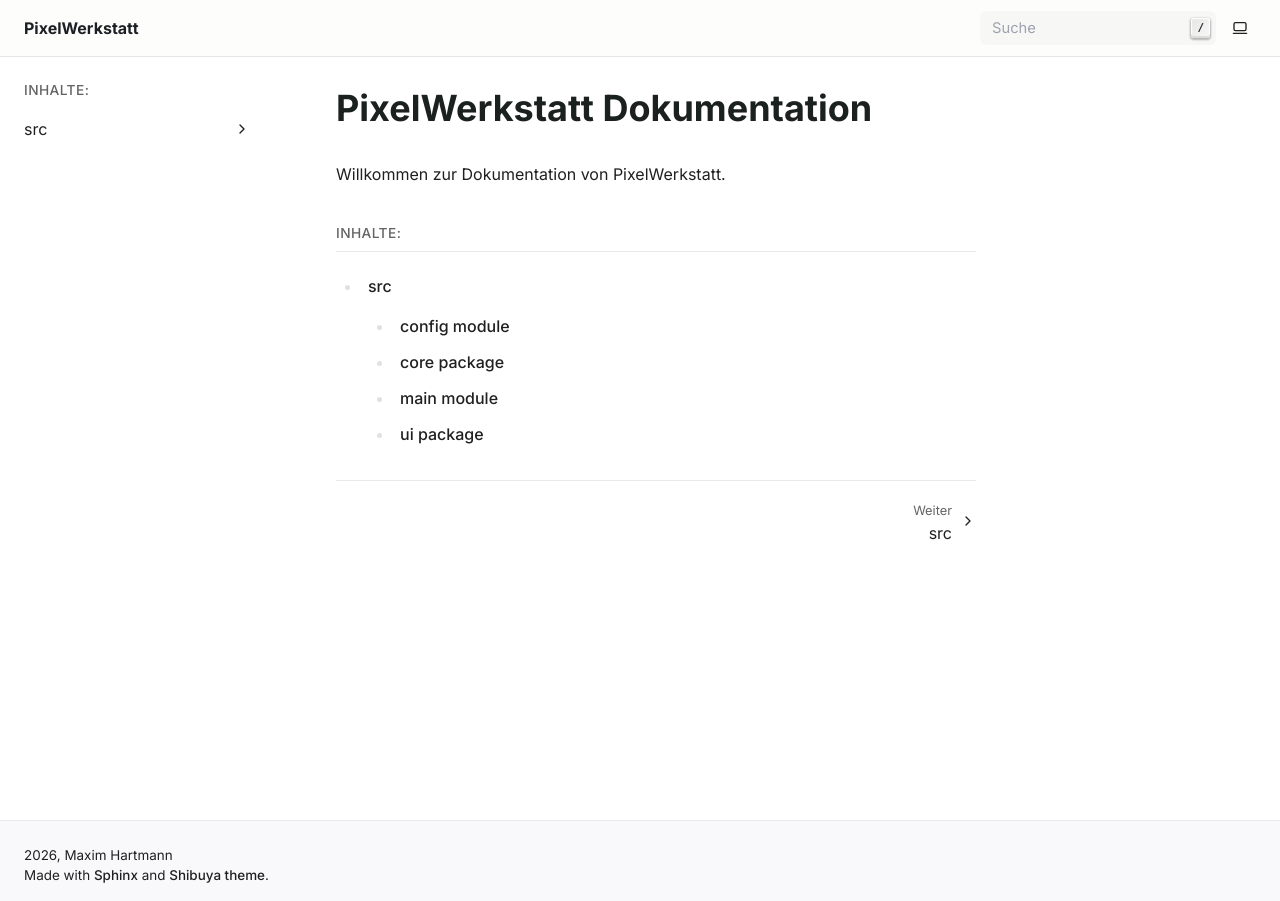
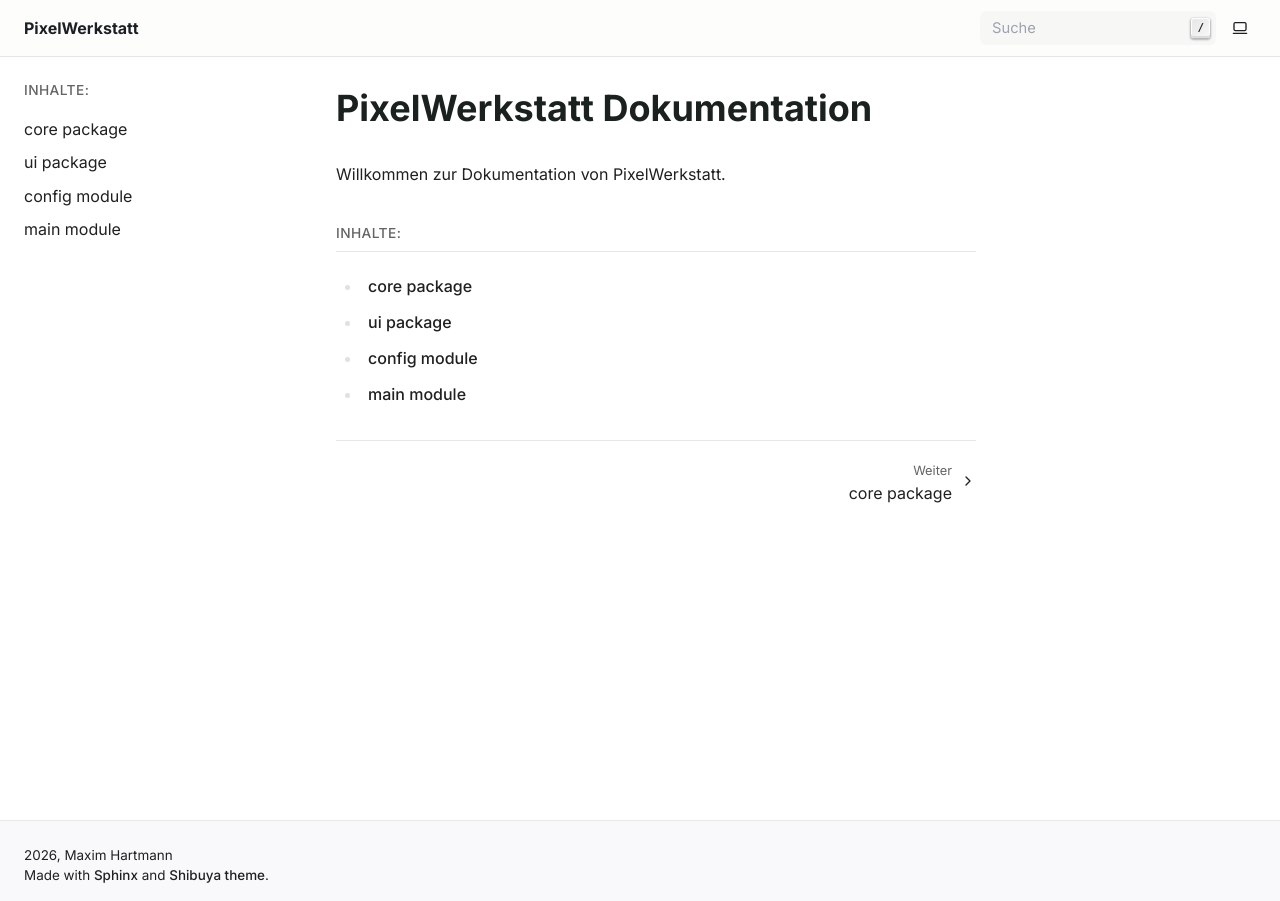
Before and after one commit to Maxim-Hartmann/PixelWerkstatt, a Sphinx documentation site: the page built from docs/source/index.rst, in a window 1280 px wide. Built offline with Sphinx 7.4.7, drawn with Linux system fonts in a browser that asks for light colours.

Commit message:
read the docs sollte funktionieren

```diff
--- a/docs/source/conf.py
+++ b/docs/source/conf.py
@@ -2,7 +2,7 @@ import os
 import sys
 
 # Pfad zeigt von docs/conf.py aus direkt in den src/-Ordner
-sys.path.insert(0, os.path.abspath("../src"))
+sys.path.insert(0, os.path.abspath("../../src"))
 
 # -- Projekt-Informationen ---------------------------------------------------
 project = "PixelWerkstatt"
--- a/docs/source/index.rst
+++ b/docs/source/index.rst
@@ -3,9 +3,11 @@ PixelWerkstatt Dokumentation
 
 Willkommen zur Dokumentation von PixelWerkstatt.
 
-
 .. toctree::
    :maxdepth: 2
    :caption: Inhalte:
 
-   api/modules
+   api/core
+   api/ui
+   api/config
+   api/main
```
